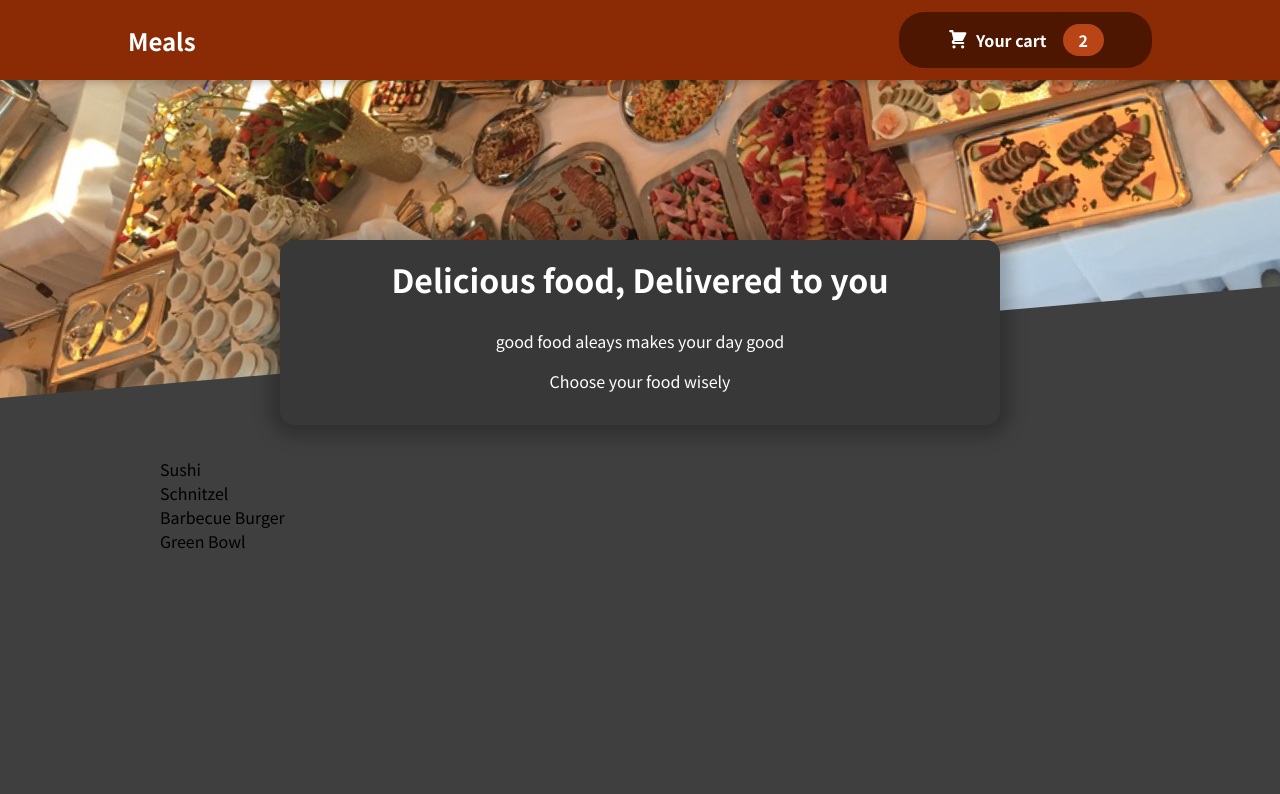
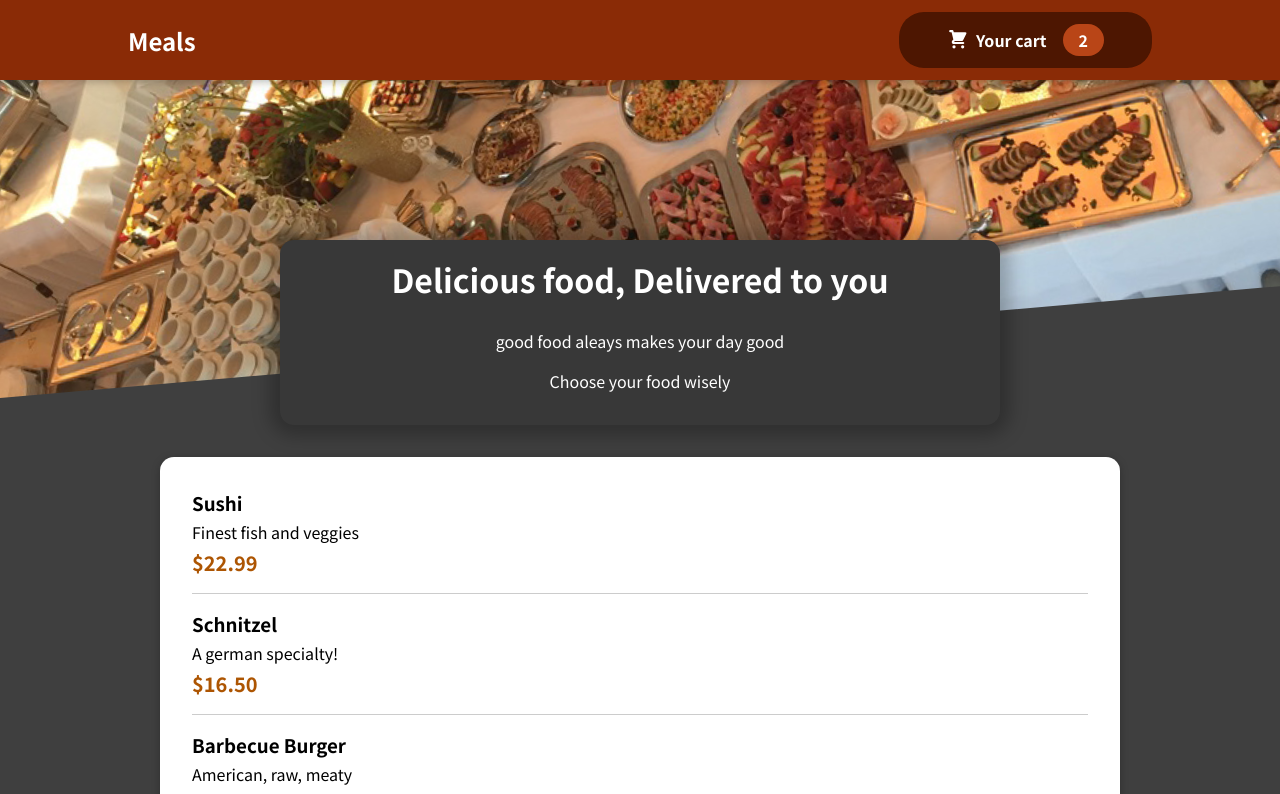
Before and after one commit to Anandsg/Tasty-Bites, a React (Create React App) app: page / in a window 1280 px wide. Shown: the top 794 px of the page. Built offline with nearby package versions, Linux system fonts and the light colour scheme.

Commit message:
Making the Items visible

```diff
--- a/src/components/Meals/AvailableMeals.js
+++ b/src/components/Meals/AvailableMeals.js
@@ -1,5 +1,7 @@
 import React from "react";
 import classes from './AvailableMeals.module.css'
+import Card from "../UI/Card";
+import MealItem from "./MealItem/MealItem";
 
 const DUMMY_MEALS = [
     {
@@ -30,11 +32,19 @@
 
 const AvailableMeals = () => {
 
-    const mealsList = DUMMY_MEALS.map(meal => <li>{meal.name}</li>);
+    const mealsList = DUMMY_MEALS.map(meal =>
+        <MealItem
+            key={meal.id}
+            name={meal.name}
+            description={meal.description}
+            price={meal.price}
+        />);
     return (
         <section className={classes.meals}>
             <ul>
-                {mealsList}
+                <Card>
+                    {mealsList}
+                </Card>
             </ul>
         </section>
     )
--- /dev/null
+++ b/src/components/Meals/MealItem/MealItem.js
@@ -0,0 +1,20 @@
+import React from "react";
+import classes from './MealItem.module.css'
+
+const MealItem = (props) => {
+    const price = `$${props.price.toFixed(2)}`
+    return (
+        <li className={classes.meal}>
+            <div>
+                <h3>{props.name}</h3>
+                <div className={classes.description}>{props.description}</div>
+                <div className={classes.price}>{price}</div>
+            </div>
+            <div>
+
+            </div>
+        </li>
+    )
+}
+
+export default MealItem;
--- /dev/null
+++ b/src/components/Meals/MealItem/MealItem.module.css
@@ -0,0 +1,22 @@
+.meal {
+    display: flex;
+    justify-content: space-between;
+    margin: 1rem;
+    padding-bottom: 1rem;
+    border-bottom: 1px solid #ccc;
+  }
+
+  .meal h3 {
+    margin: 0 0 0.25rem 0;
+  }
+
+  .description {
+    font-style: inherit;
+  }
+
+  .price {
+    margin-top: 0.25rem;
+    font-weight: bold;
+    color: #ad5502;
+    font-size: 1.25rem;
+  }
--- /dev/null
+++ b/src/components/UI/Card.js
@@ -0,0 +1,11 @@
+import React from "react";
+import classes from './Card.module.css'
+const Card = (props) => {
+    return (
+        <div className={classes.card}>
+            {props.children}
+        </div>
+    )
+}
+
+export default Card;
--- /dev/null
+++ b/src/components/UI/Card.module.css
@@ -0,0 +1,6 @@
+.card {
+    padding: 1rem;
+    box-shadow: 0 2px 8px rgba(0, 0, 0, 0.25);
+    border-radius: 14px;
+    background-color: white;
+  }
```
